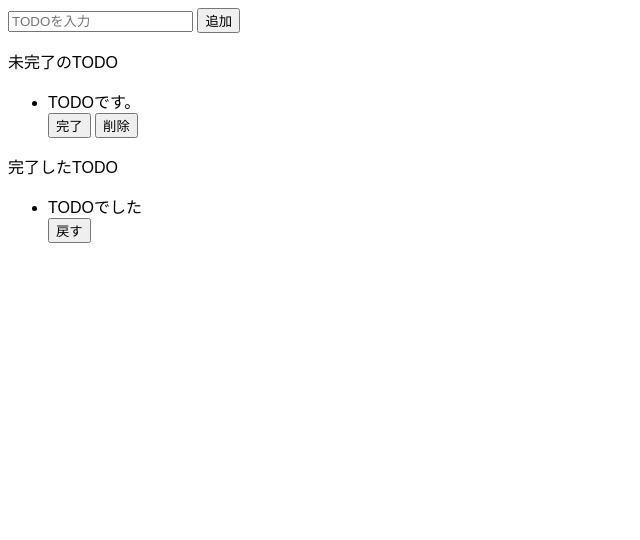
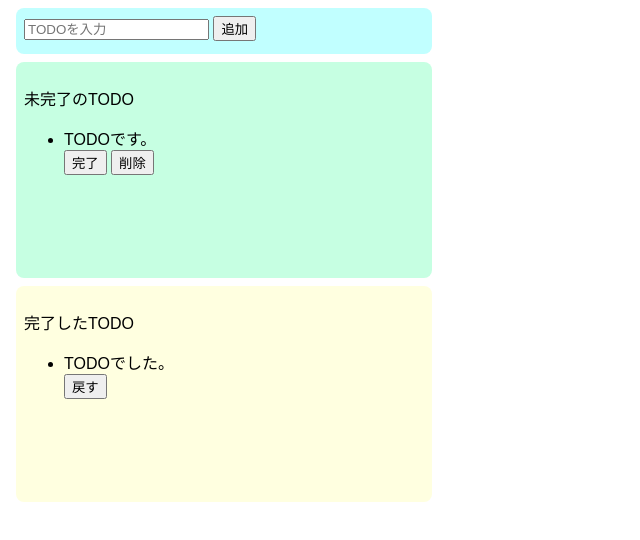
Before and after one commit to daisuke-harada/js-TODO, a website built with Parcel: page index.html in a window 1280 px wide. Shown: the whole page, without its empty margins (0-640 px from the left). Built offline with nearby package versions, Linux system fonts and the light colour scheme.

Commit message:
[add] css-style

```diff
--- a/index.html
+++ b/index.html
@@ -6,11 +6,11 @@
   </head>
 
   <body>
-    <div>
+    <div class="input-area">
       <input placeholder="TODOを入力" />
       <button>追加</button>
     </div>
-    <div>
+    <div class="incomplete-area">
       <p>未完了のTODO</p>
       <ul>
         <div>
@@ -20,11 +20,11 @@
         </div>
       </ul>
     </div>
-    <div>
+    <div class="complete-area">
       <p>完了したTODO</p>
       <ul>
         <div>
-          <li>TODOでした</li>
+          <li>TODOでした。</li>
           <button>戻す</button>
         </div>
       </ul>
--- a/src/styles.css
+++ b/src/styles.css
@@ -1,3 +1,30 @@
 body {
   font-family: sans-serif;
 }
+
+.input-area {
+  background-color: #c1ffff;
+  width: 400px;
+  height: 30px;
+  padding: 8px;
+  margin: 8px;
+  border-radius: 8px;
+}
+
+.incomplete-area {
+  background-color: #c6ffe2;
+  width: 400px;
+  min-height: 200px;
+  padding: 8px;
+  margin: 8px;
+  border-radius: 8px;
+}
+
+.complete-area {
+  background-color: #ffffe0;
+  width: 400px;
+  min-height: 200px;
+  padding: 8px;
+  margin: 8px;
+  border-radius: 8px;
+}
```
